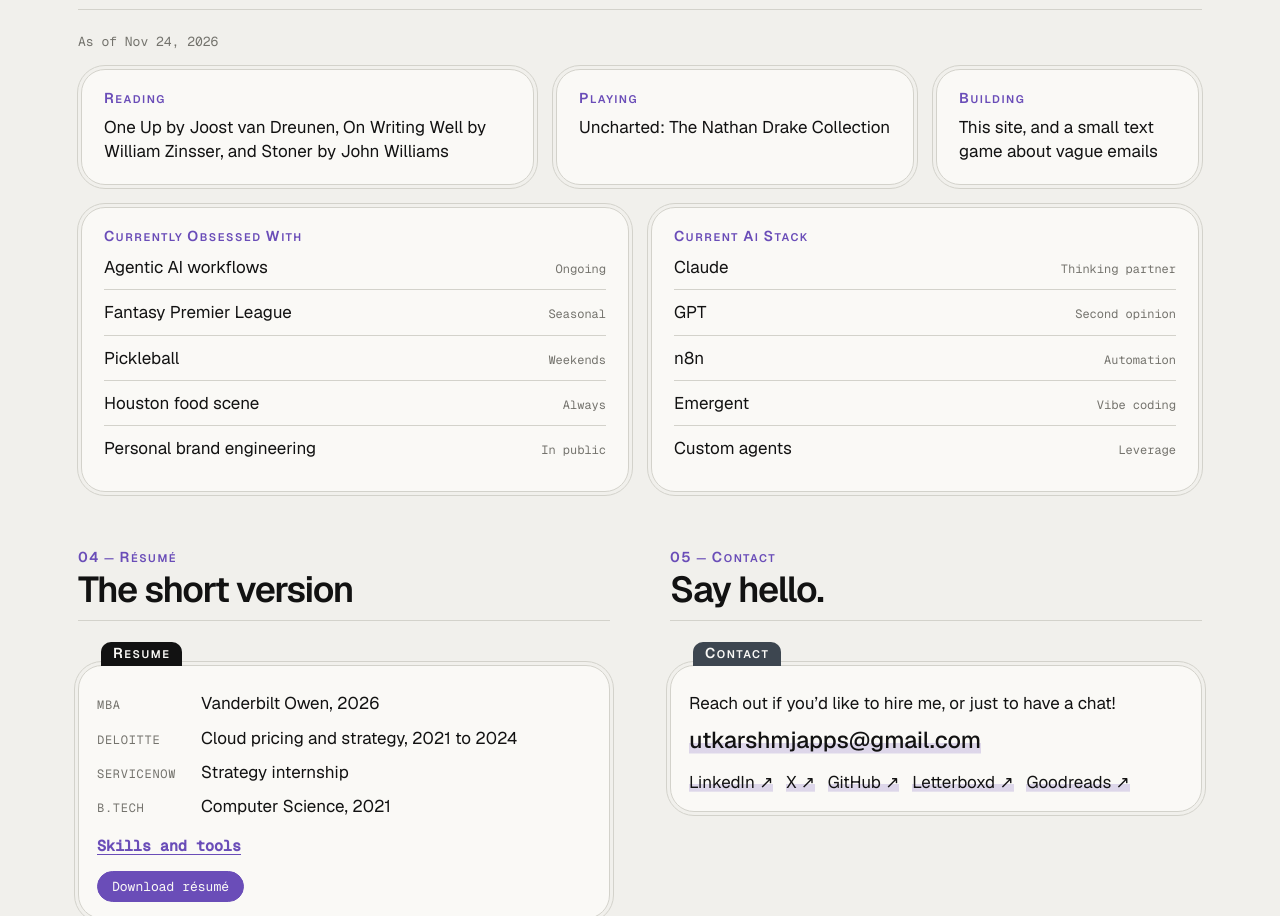
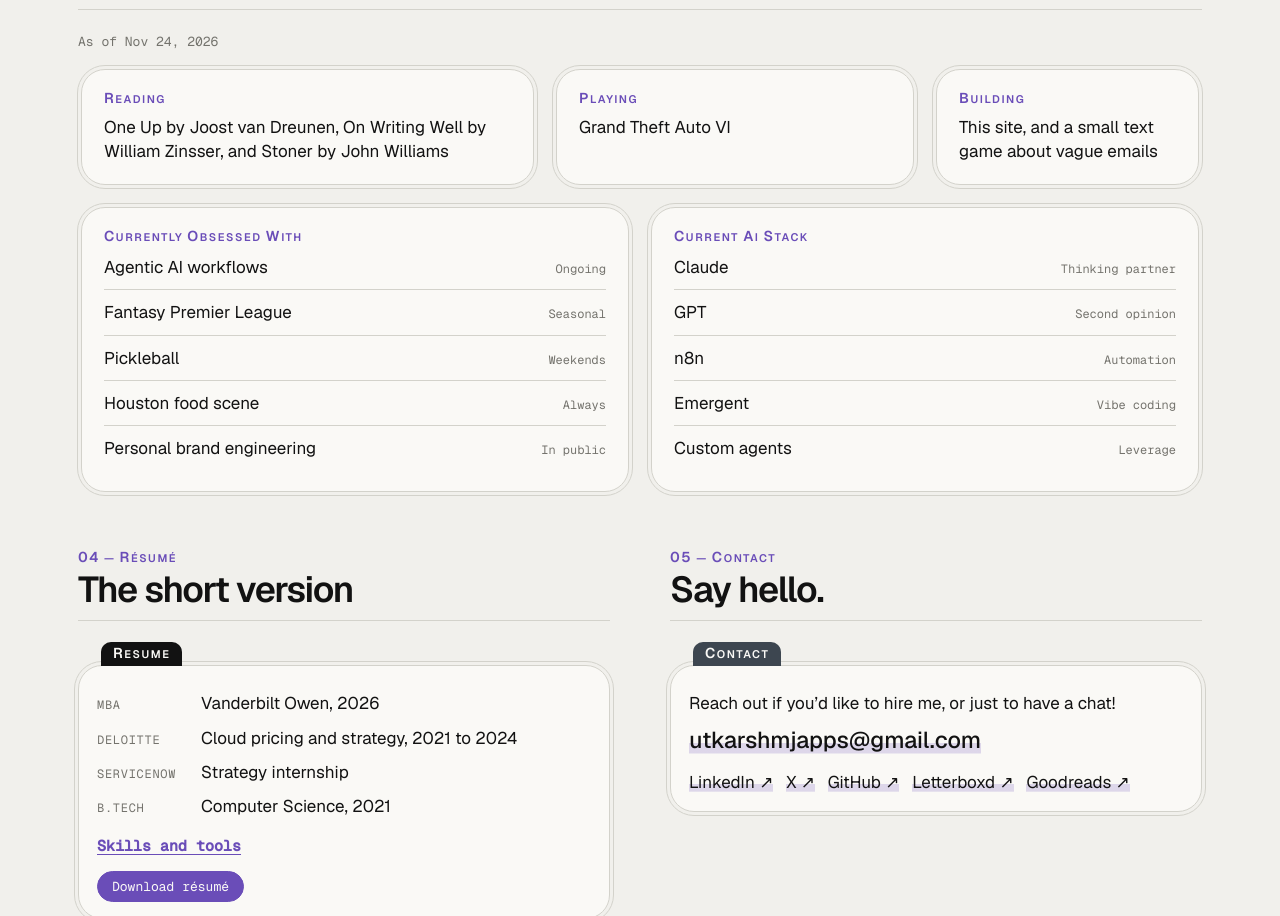
Before and after one commit to utkarshcm/utkarshcm.github.io, a plain HTML site: page index.html in a window 1280 px wide. Shown: the part 2229-3145 px from the top of the page. Drawn offline with nearby package versions, Linux system fonts and the light colour scheme.

Commit message:
Playing: Grand Theft Auto VI
Co-Authored-By: Claude Sonnet 5.5 <noreply@anthropic.com>
Claude-Session: https://claude.ai/code/session_014eS5GvBxe7fafiixMy2iLD

```diff
--- a/index.html
+++ b/index.html
@@ -242,7 +242,7 @@ body.viewpage #page{display:block;padding:0 0 70px}
 const C={
   name:'Utkarsh Mishra', role:'MBA ’26 · Strategy & Ops · Pricing & GTM',
   blurb:'I’m a professional problem solver and operator. I study markets, I talk to people, and I put together strategies for senior leadership to do their best work! Most importantly, I take initiative to see all this through, and also to bring said strategies to fruition.\n\nI have done this for three years at Deloitte in internal strategy and operations, and then in a Business Strategy internship at ServiceNow, during my MBA at Vanderbilt.\n\nI like problems where the data is messy and the decision is contested. I studied computer science, so I build my own tools when the data will not come to me. I once automated a pricing feed that had cost a team about 72 hours a year. I am looking for a Strategy & Ops, BizOps or GTM role at a tech company in San Francisco or New York.\n\nI also really like video games! (The Tetris blocks on top may have given that away.) And movies. And books. And talking to people about their favorite games, movies and books.',
-  now:[['building','This site, and a small text game about vague emails'],['reading','One Up by Joost van Dreunen, On Writing Well by William Zinsser, and Stoner by John Williams'],['playing','Uncharted: The Nathan Drake Collection']],
+  now:[['building','This site, and a small text game about vague emails'],['reading','One Up by Joost van Dreunen, On Writing Well by William Zinsser, and Stoner by John Williams'],['playing','Grand Theft Auto VI']],
   obsessed:[['Agentic AI workflows','Ongoing'],['Fantasy Premier League','Seasonal'],['Pickleball','Weekends'],['Houston food scene','Always'],['Personal brand engineering','In public']],
   aistack:[['Claude','Thinking partner'],['GPT','Second opinion'],['n8n','Automation'],['Emergent','Vibe coding'],['Custom agents','Leverage']],
   deskNote:'click a block. it falls. something opens. click them all.',
```
